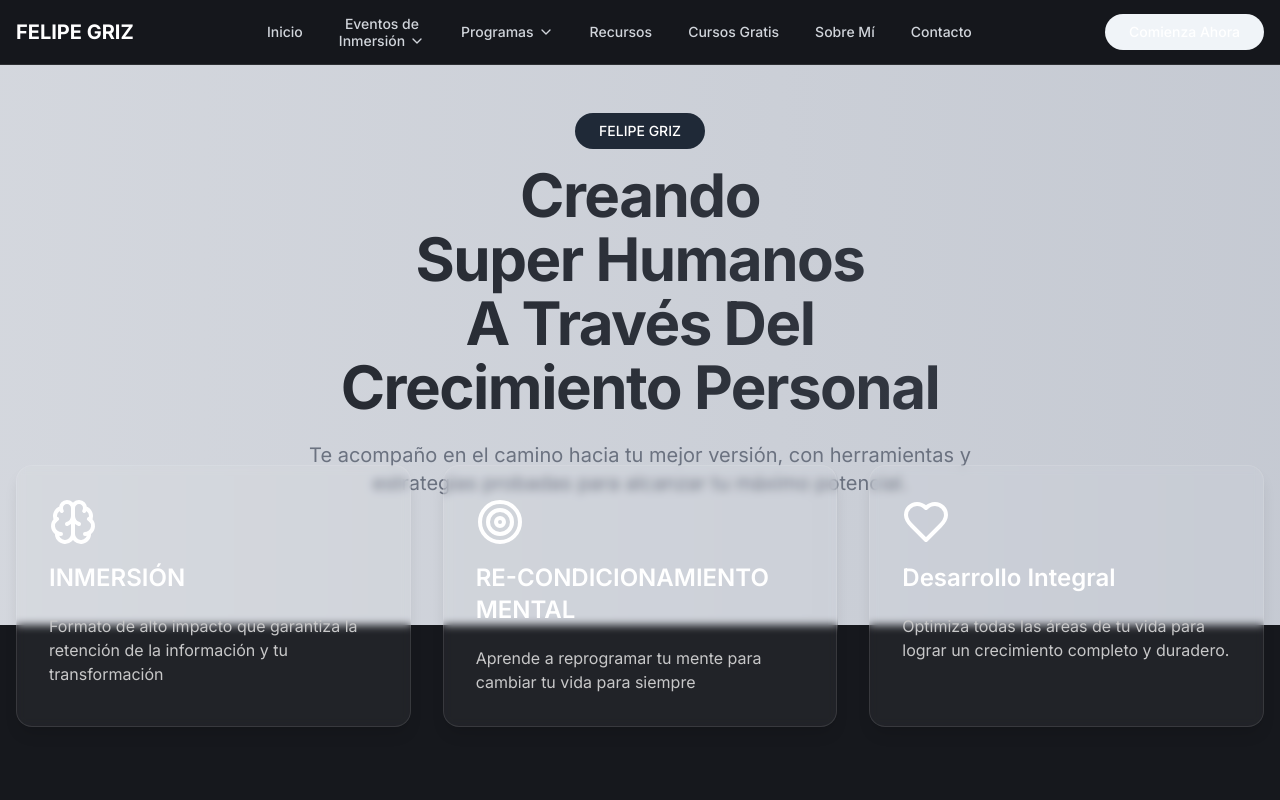
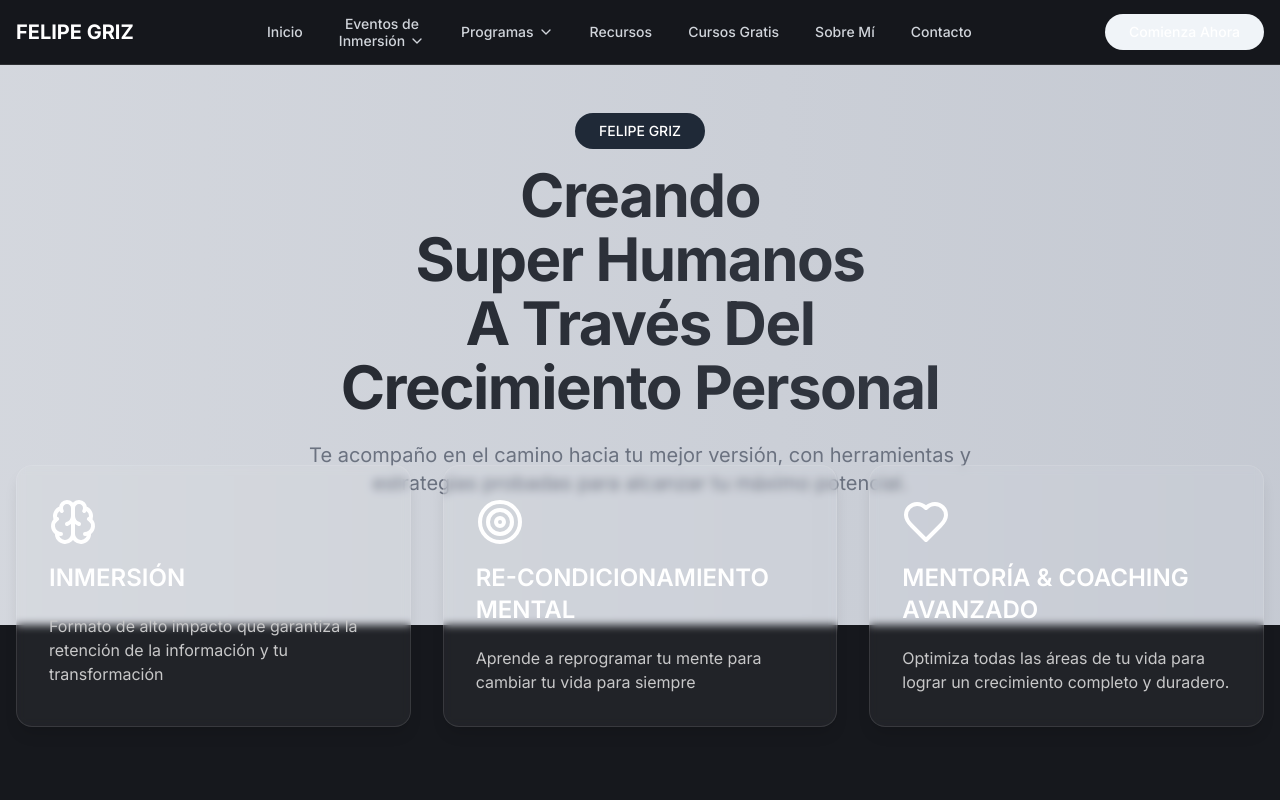
Before and after one commit to felipegriz/radiant-mind-path, a React (Vite) app: page / in a window 1280 px wide. Shown: the top 800 px of the page. Built offline with nearby package versions, Linux system fonts and the light colour scheme.

Commit message:
Update feature description
Updated the description of the "Desarrollo Integral" feature to "MENTORIA & COACHING avanzado".

```diff
--- a/src/pages/Index.tsx
+++ b/src/pages/Index.tsx
@@ -135,7 +135,7 @@ const Index = () => {
             },
             {
               icon: Heart,
-              title: "Desarrollo Integral",
+              title: "MENTORÍA & COACHING AVANZADO",
               description: "Optimiza todas las áreas de tu vida para lograr un crecimiento completo y duradero.",
             },
           ].map((feature, index) => (
```
